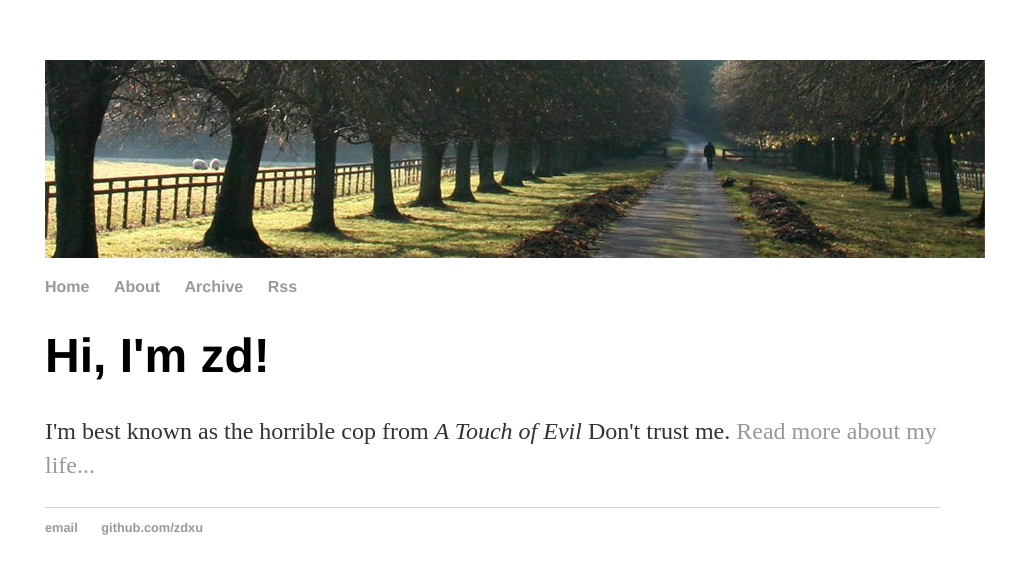
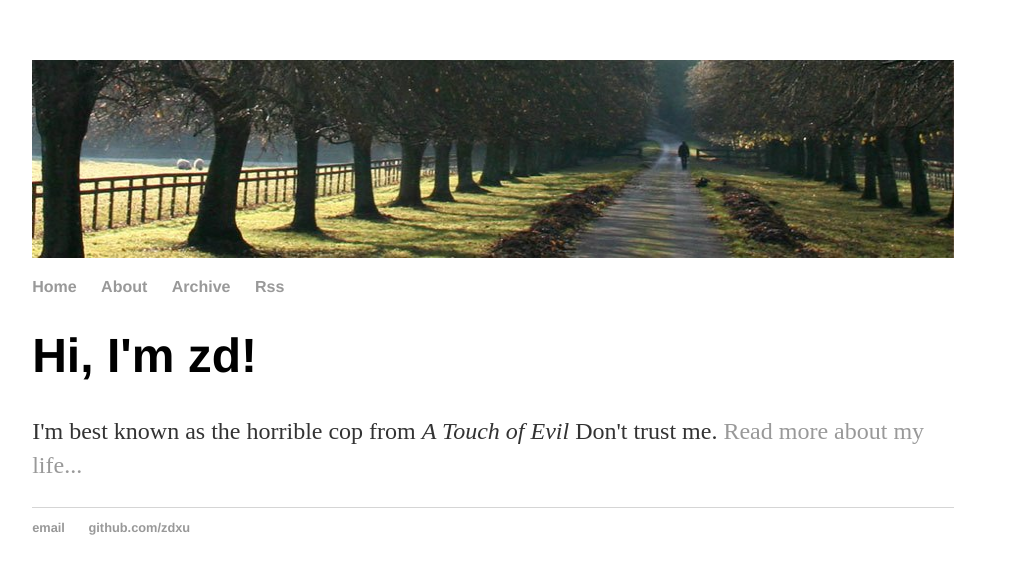
Before and after one commit to zdxu/zdxu.github.io, a Jekyll site: the page built from index.html, in a window 1280 px wide. Shown: the top 574 px of the page, without its empty margins (147-1163 px from the left). Built offline with Jekyll 4.4.1, drawn with Linux system fonts in a browser that asks for light colours.

Commit message:
body width

```diff
--- a/_layouts/default.html
+++ b/_layouts/default.html
@@ -7,7 +7,7 @@
 		</head>
 		<body>
 			<nav>
-                <img src="/img/nav/path.jpg" width="940" height="198" alt="">
+                <img src="/img/nav/path.jpg" width="100%" height="198" alt="">
 	    		<ul>
 	        		<li><a href="/">Home</a></li>
 		        	<li><a href="/about">About</a></li>
--- a/css/main.css
+++ b/css/main.css
@@ -1,6 +1,6 @@
 body {
     margin: 60px auto;
-    width: 70%;
+    width: 72%;
 }
 nav ul, footer ul {
     font-family:'Helvetica', 'Arial', 'Sans-Serif';
```
